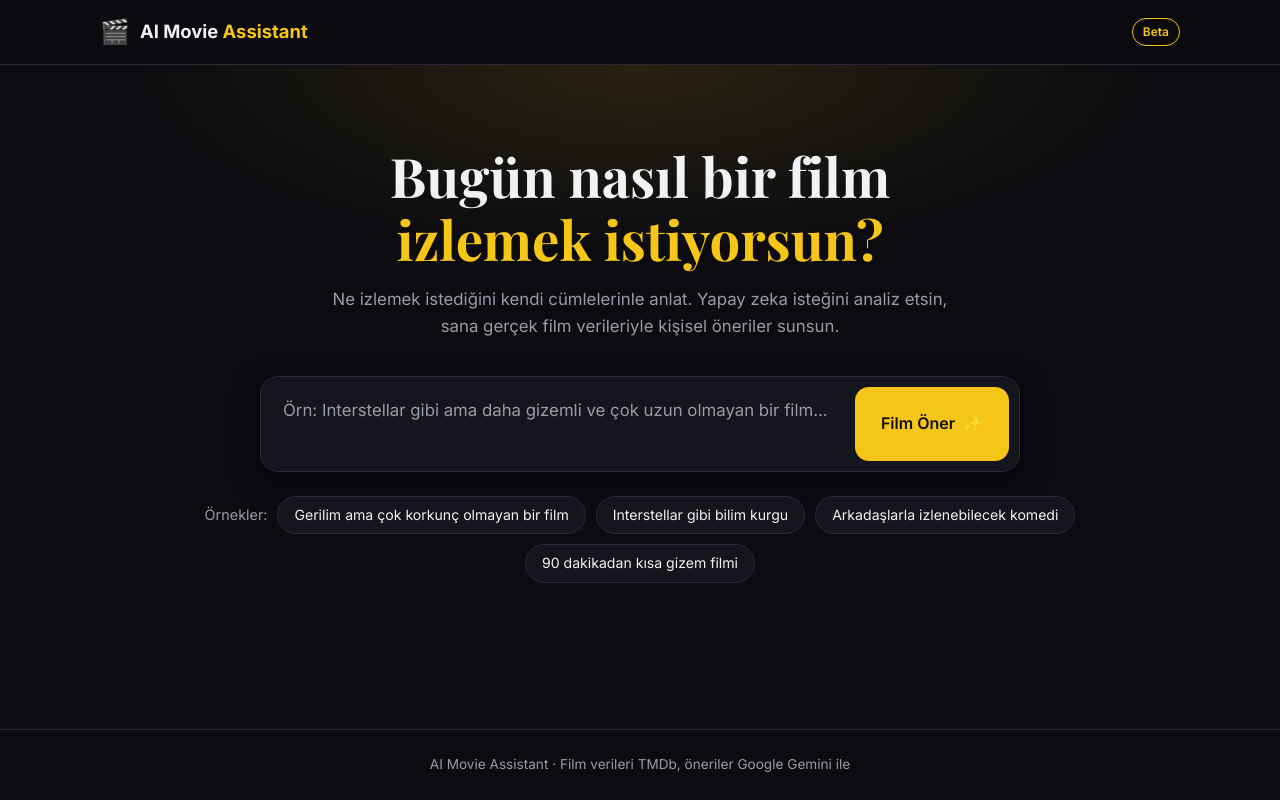
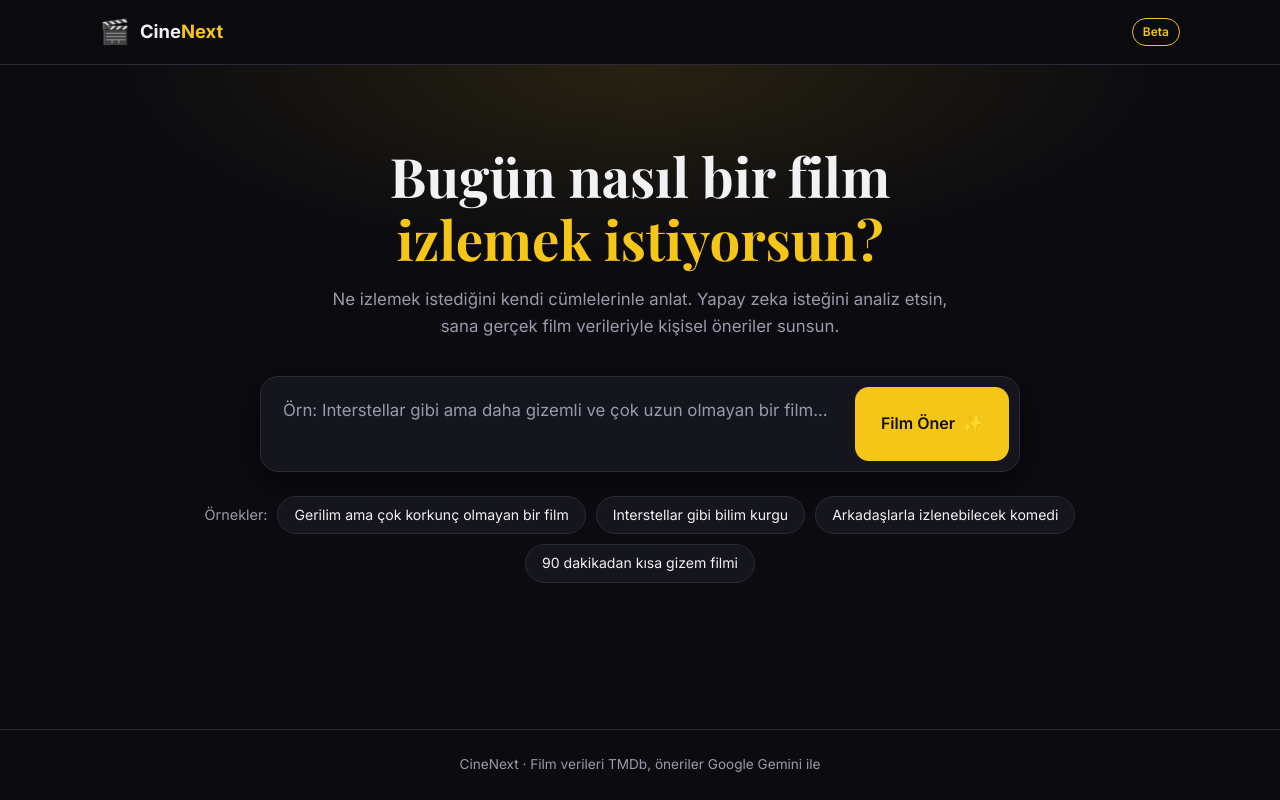
Before and after one commit to Ardozc/CineNext, a website: page frontend/index.html in a window 1280 px wide. Drawn offline with nearby package versions, Linux system fonts and the light colour scheme.

Commit message:
chore: update project naming

```diff
--- a/backend/server.js
+++ b/backend/server.js
@@ -1,5 +1,5 @@
 // ============================================================
-// AI Movie Assistant — Backend (Express sunucusu)
+// CineNext — Backend (Express sunucusu)
 // ============================================================
 // Bu dosya iki iş yapar:
 // 1. frontend/ klasöründeki HTML, CSS ve JS dosyalarını tarayıcıya sunar.
@@ -34,7 +34,7 @@ app.use(express.static(path.join(__dirname, "..", "frontend")));
 
 // Sunucunun çalışıp çalışmadığını kontrol etmek için basit bir endpoint
 app.get("/api/health", (req, res) => {
-  res.json({ status: "ok", message: "AI Movie Assistant backend çalışıyor 🎬" });
+  res.json({ status: "ok", message: "CineNext backend çalışıyor 🎬" });
 });
 
 // Film önerisi endpoint'i
--- a/frontend/index.html
+++ b/frontend/index.html
@@ -3,7 +3,7 @@
 <head>
   <meta charset="UTF-8" />
   <meta name="viewport" content="width=device-width, initial-scale=1.0" />
-  <title>AI Movie Assistant</title>
+  <title>CineNext</title>
   <meta name="description" content="Nasıl bir film izlemek istediğini yaz, yapay zeka sana uygun filmleri önersin." />
   <link rel="preconnect" href="https://fonts.googleapis.com" />
   <link rel="preconnect" href="https://fonts.gstatic.com" crossorigin />
@@ -16,7 +16,7 @@
     <div class="container header__inner">
       <a href="/" class="logo">
         <span class="logo__icon">🎬</span>
-        <span class="logo__text">AI Movie <span class="accent">Assistant</span></span>
+        <span class="logo__text">Cine<span class="accent">Next</span></span>
       </a>
       <span class="badge">Beta</span>
     </div>
@@ -69,7 +69,7 @@
 
   <footer class="footer">
     <div class="container">
-      <p>AI Movie Assistant · Film verileri TMDb, öneriler Google Gemini ile</p>
+      <p>CineNext · Film verileri TMDb, öneriler Google Gemini ile</p>
     </div>
   </footer>
 
--- a/frontend/script.js
+++ b/frontend/script.js
@@ -1,5 +1,5 @@
 // ============================================================
-// AI Movie Assistant — Frontend JavaScript
+// CineNext — Frontend JavaScript
 // ============================================================
 // Akış:
 //   1. Kullanıcı isteğini yazar ve "Film Öner"e basar.
--- a/frontend/style.css
+++ b/frontend/style.css
@@ -1,5 +1,5 @@
 /* ============================================================
-   AI Movie Assistant — Stil dosyası
+   CineNext — Stil dosyası
    ============================================================
    Renkleri ve ölçüleri CSS değişkenlerinde (custom properties)
    tutuyoruz. Böylece temayı tek bir yerden değiştirebiliriz.
--- a/package.json
+++ b/package.json
@@ -1,5 +1,5 @@
 {
-  "name": "ai-movie-assistant",
+  "name": "cinenext",
   "version": "0.1.0",
   "description": "AI destekli film öneri asistanı — Node.js, Express, TMDb API ve Google Gemini API",
   "main": "backend/server.js",
```
Also changed, not shown: README.md, 1 other file.
